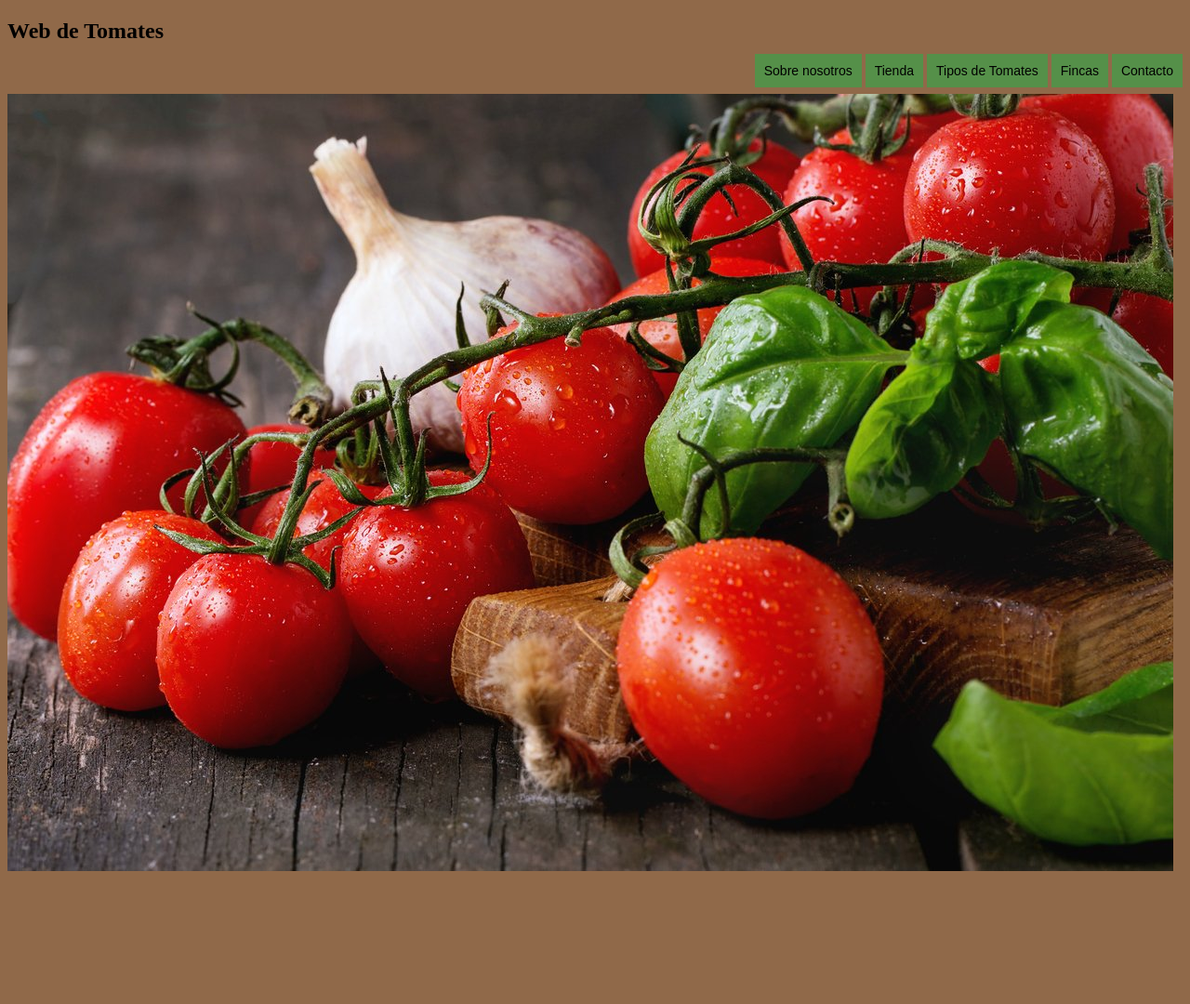
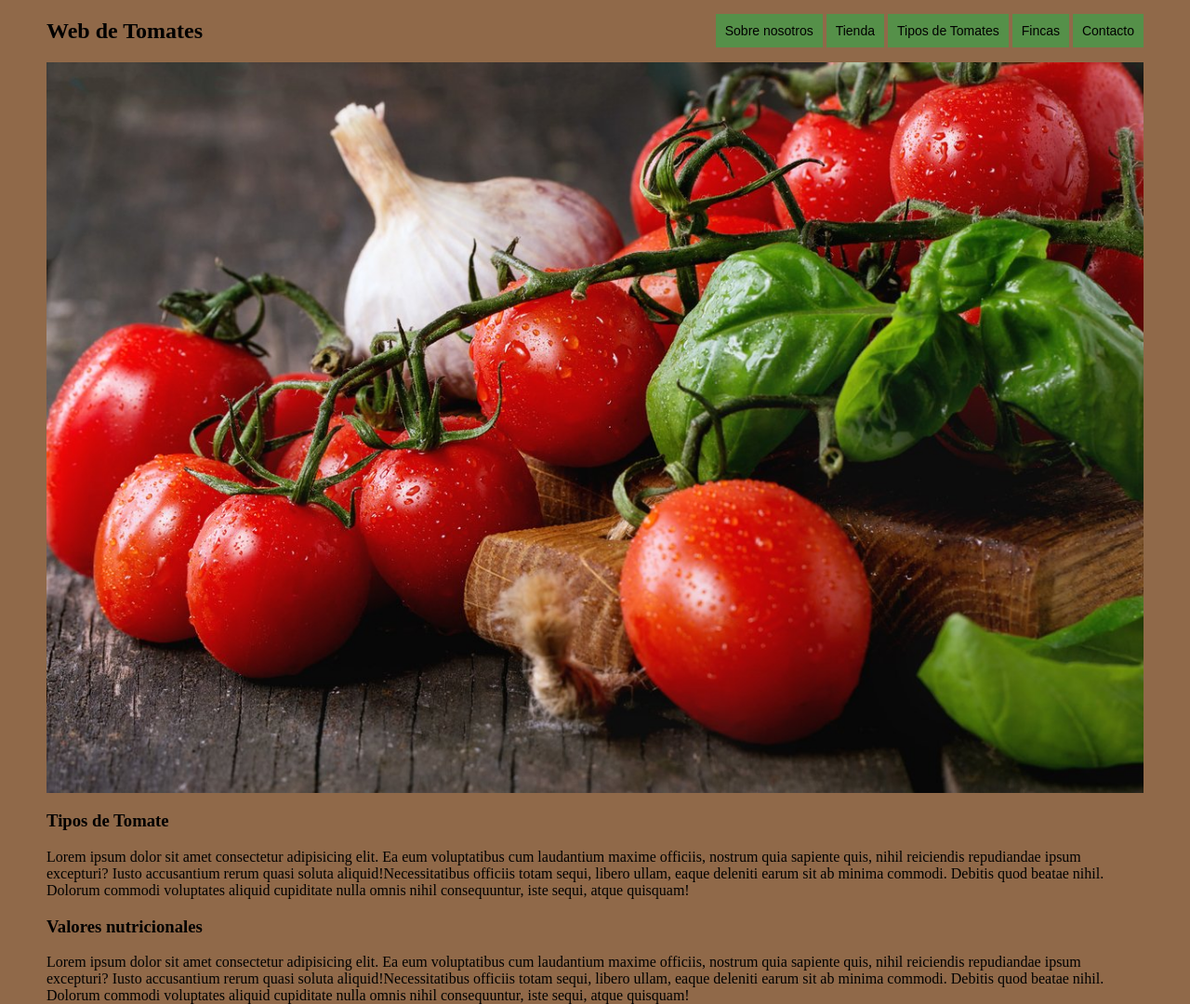
Before and after one commit to GabrielPiqueras/tomatesWeb, a plain HTML site: page index.html in a window 1280 px wide. Shown: the whole page at 93% size. Before the commit the page ends 949 px from the top, so only its background shows below. Drawn offline with Linux system fonts and the light colour scheme.

Commit message:
Mejora en la portada y uso de grid en la cabecera.

```diff
--- a/css/style.css
+++ b/css/style.css
@@ -1,9 +1,15 @@
 body {
     background: #906949;
+    margin: 0px 50px 0px 50px;
+}
+
+#cabecera{
+    display: grid;
+    grid-template-columns: 30% auto;
+    align-items: center;
 }
 
 #menu {
-    padding-bottom: 1em;
     text-align: right;
 }
 
@@ -19,3 +25,9 @@ body {
 #menu a:hover{
     background-color: #6ab15b;
 }
+
+#portada img{
+    display: block;
+    margin: auto;
+    width: 100%;
+}
--- a/index.html
+++ b/index.html
@@ -9,6 +9,7 @@
 <body>
 
 <header>
+    <div id="cabecera">
         <h2 id="titulo">Web de Tomates</h2>
         <div id="menu">
             <a href="">Sobre nosotros</a>
@@ -17,13 +18,18 @@
             <a href="">Fincas</a>
             <a href="">Contacto</a>
         </div>
+    </div>
     <div id="portada">
         <img src="img/portada.jpg" alt="Tomates">
     </div>
 </header>
 
-<div id="principal">
+<div id="contenido">
+    <h3>Tipos de Tomate</h3>
+    <article>Lorem ipsum dolor sit amet consectetur adipisicing elit. Ea eum voluptatibus cum laudantium maxime officiis, nostrum quia sapiente quis, nihil reiciendis repudiandae ipsum excepturi? Iusto accusantium rerum quasi soluta aliquid!Necessitatibus officiis totam sequi, libero ullam, eaque deleniti earum sit ab minima commodi. Debitis quod beatae nihil. Dolorum commodi voluptates aliquid cupiditate nulla omnis nihil consequuntur, iste sequi, atque quisquam!</article>
 
+    <h3>Valores nutricionales</h3>
+    <article>Lorem ipsum dolor sit amet consectetur adipisicing elit. Ea eum voluptatibus cum laudantium maxime officiis, nostrum quia sapiente quis, nihil reiciendis repudiandae ipsum excepturi? Iusto accusantium rerum quasi soluta aliquid!Necessitatibus officiis totam sequi, libero ullam, eaque deleniti earum sit ab minima commodi. Debitis quod beatae nihil. Dolorum commodi voluptates aliquid cupiditate nulla omnis nihil consequuntur, iste sequi, atque quisquam!</article>
 </div>
 
 </body>
```
Lines whose indentation alone changed are shown as unchanged.
